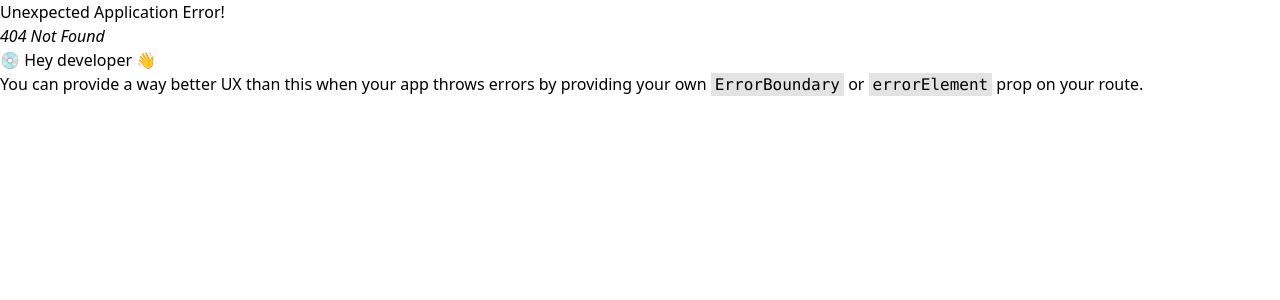
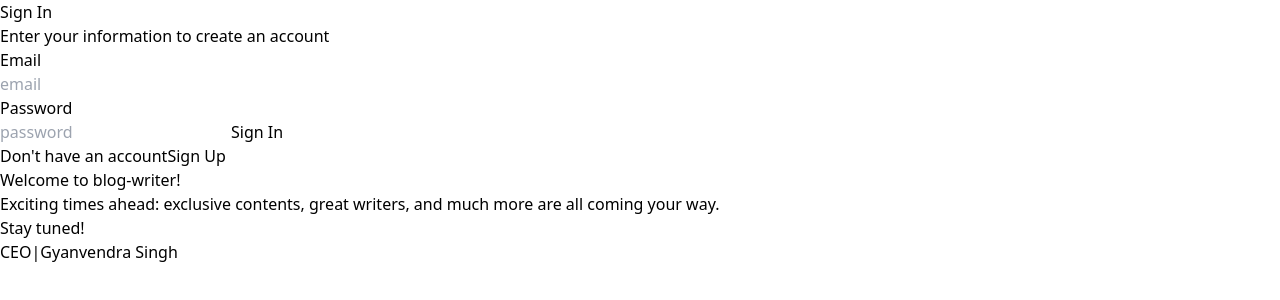
Before and after one commit to gyanvendra2005/blog-website, a React (Vite) app in the folder frontend/: page /signin in a window 1280 px wide. Before the commit this address had no page. Shown: the top 300 px of the page. Built offline with nearby package versions, Linux system fonts and the light colour scheme.

Commit message:
headers set

```diff
--- a/frontend/src/App.tsx
+++ b/frontend/src/App.tsx
@@ -1,38 +1,21 @@
-import { createBrowserRouter, RouterProvider} from 'react-router-dom'
+import { BrowserRouter, Route, Routes } from 'react-router-dom'
+import { Signup } from './pages/Signup'
+import { Signin } from './pages/Signin'
+import { Blog } from './pages/Blog'
 import { Blogs } from './pages/Blogs'
-import Layout from './Layout'
-import { LoginComponent } from './components/LoginComponent'
 
 function App() {
-//   <BrowserRouter>
-//   <Routes>
-//     <Route path="/signup" element={<Signup />} />
-//     <Route path="/signin" element={<Signin />} />
-//     <Route path="/blog" element={<Blog />} />
-//     <Route path="/blogs" element={<Blogs />} />
-//   </Routes>
-// </BrowserRouter>
-
-const Router = createBrowserRouter([
-  {
-     path:'/',
-     element:<Layout/>,
-     children:[
-      {
-        path:'',
-        element:<Blogs/>
-      },
-      {
-        path:'signup',
-        element:<LoginComponent type={'signin'} />
-      },
-     ]
-  }
-])
 
   return (
     <>
-       <RouterProvider router={Router} />
+      <BrowserRouter>
+        <Routes>
+          <Route path="/signup" element={<Signup />} />
+          <Route path="/signin" element={<Signin />} />
+          <Route path="/blog/:id" element={<Blog />} />
+          <Route path='/blogs' element={<Blogs />} />
+        </Routes>
+      </BrowserRouter>
     </>
   )
 }
--- a/frontend/src/components/Headers.tsx
+++ b/frontend/src/components/Headers.tsx
@@ -1,5 +1,3 @@
-// import React from 'react'
-
 const Headers = () => {
   return (
     <header>
```
